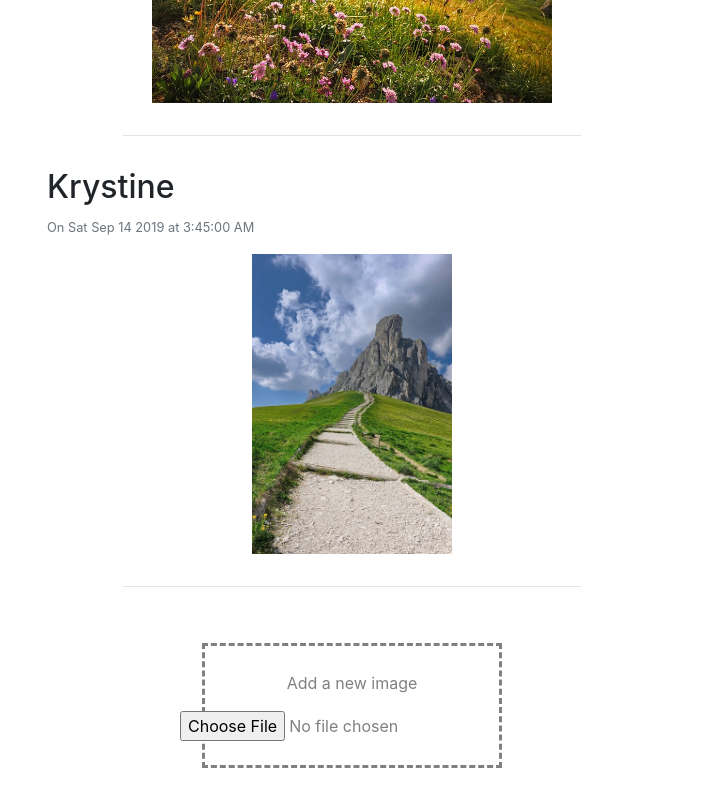
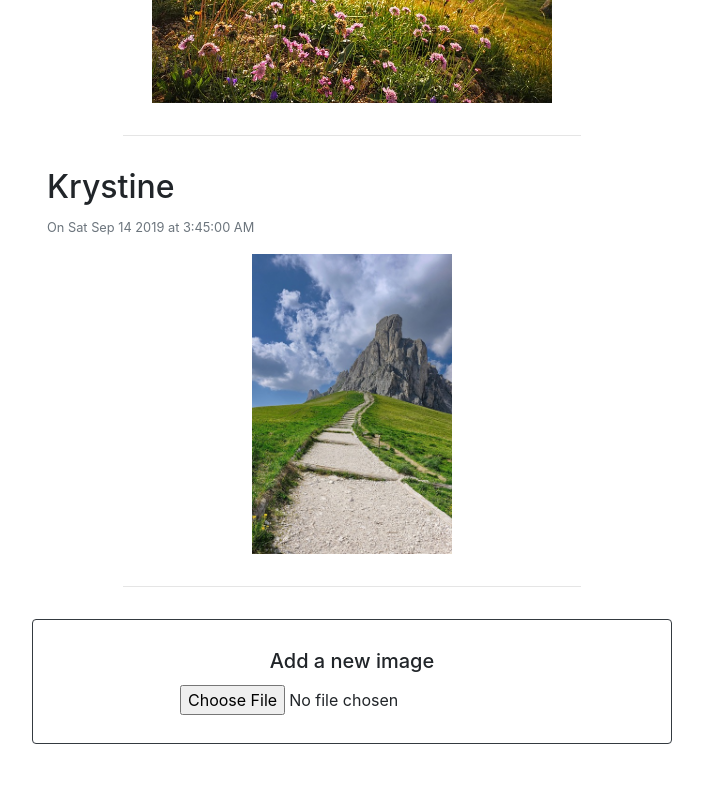
Before and after one commit to mlbiche/code-img, a React (Create React App) app: page /discussion/0 in a window 1280 px wide. Shown: the part 791-1591 px from the top of the page, without its empty margins (288-991 px from the left). After the commit the page ends 1567 px from the top, so only its background shows below. Built offline with nearby package versions, Linux system fonts and the light colour scheme.

Commit message:
Redesign UploadImage component using React-Bootstrap

```diff
--- a/src/UploadImage/UploadImage.css
+++ b/src/UploadImage/UploadImage.css
@@ -1,12 +1,12 @@
-.upload-image-container {
-  max-width: 300px;
-  height: 125px;
-  border-color: gray;
-  color: gray;
-  border-style: dashed;
+.upload-img-card {
+  width: 100%;
+  height: 125px;;
+}
+
+.upload-img-card .upload-img-card-body {
+  text-align: center;
   display: flex;
-  flex-direction: column;
   justify-content: center;
   align-items: center;
-  margin-top: 1.5rem;
+  flex-direction: column;
 }
--- a/src/UploadImage/UploadImage.js
+++ b/src/UploadImage/UploadImage.js
@@ -1,4 +1,5 @@
 import React from 'react';
+import { Card } from 'react-bootstrap';
 
 import './UploadImage.css';
 
@@ -7,10 +8,12 @@ import './UploadImage.css';
  */
 function UploadImage() {
   return (
-    <div className="upload-image-container">
-      <p>Add a new image</p>
-      <input type="file" />
-    </div>
+    <Card border="dark" className="upload-img-card">
+      <Card.Body className="upload-img-card-body">
+        <Card.Title>Add a new image</Card.Title>
+        <input type="file" />
+      </Card.Body>
+    </Card>
   );
 }
 
```
